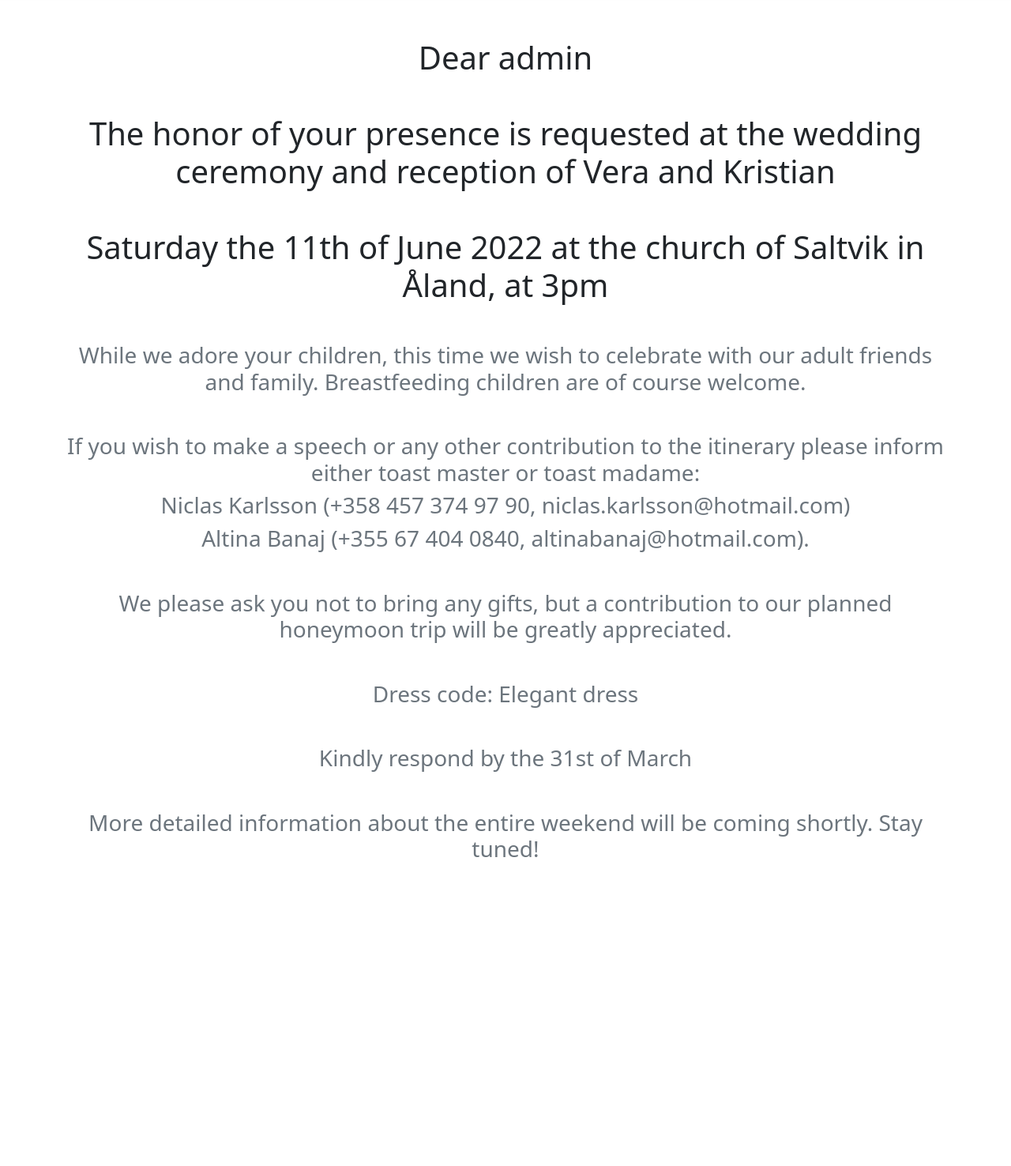
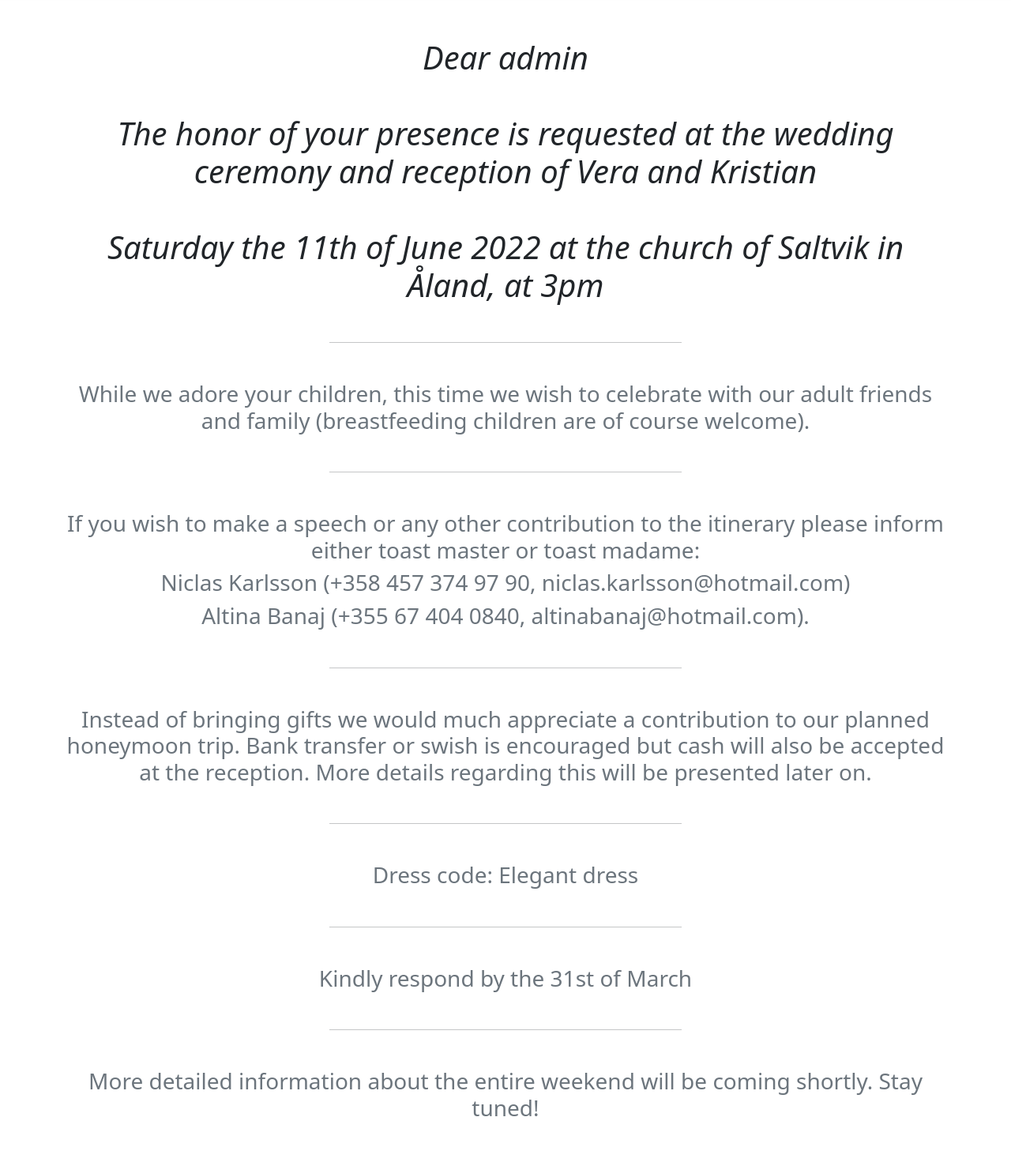
Before and after one commit to jakelamotta/wedding-planner, a Flask app: page / in a window 1280 px wide. Shown: the part 465-1941 px from the top of the page at 79% size. Before the commit the page ends 1550 px from the top, so only its background shows below. Run offline with Flask 2, Linux system fonts and the light colour scheme; a user stored in the database is signed in; data comes from the database, SQL or seed files in the repository; some libraries are stand-ins or nearby versions.

Commit message:
Style change of first page

```diff
--- a/wedding/static/css/custom.css
+++ b/wedding/static/css/custom.css
@@ -34,3 +34,11 @@
     color: #333333;
     background-color:rgba(255,255,255,0.5);
 }
+hr {
+  margin-left: 30%;
+  margin-right: 30%;
+  margin-top: 1rem;
+  margin-bottom: 1rem;
+  border: 0;
+  border-top: 1px solid rgba(0, 0, 0, 0.1);
+}
--- a/wedding/templates/index.html
+++ b/wedding/templates/index.html
@@ -3,20 +3,24 @@
 
 {% block content %}
 <h3 class="display-6">
-	Dear {{guests}}
+	<i>Dear {{guests}}</i>
 </h3>
 
 <h3 class="display-6 mt-5">
-	{{gettext('The honor of your presence is requested at the wedding ceremony and reception of Vera and Kristian')}}
+	<i>{{gettext('The honor of your presence is requested at the wedding ceremony and reception of Vera and Kristian')}}</i>
 </h3>
 
 <h3 class="display-6 mt-5">
-	{{gettext('Saturday the 11th of June 2022 at the church of Saltvik in Åland, at 3pm')}}
+	<i>{{gettext('Saturday the 11th of June 2022 at the church of Saltvik in Åland, at 3pm')}}</i>
 </h3>
 
+<hr class="mt-5"/>
+
 <h3 class="mt-5 text-muted">
-	{{gettext('While we adore your children, this time we wish to celebrate with our adult friends and family. Breastfeeding children are of course welcome.')}}
+	{{gettext('While we adore your children, this time we wish to celebrate with our adult friends and family (breastfeeding children are of course welcome).')}}
 </h3>
+
+<hr class="mt-5"/>
 
 <h3 class="mt-5 text-muted">
 	{{gettext('If you wish to make a speech or any other contribution to the itinerary please inform either toast master or toast madame:')}}
@@ -30,17 +34,26 @@
 	{{gettext('Altina Banaj (+355 67 404 0840, altinabanaj@hotmail.com).')}}
 </h3>
 
+<hr class="mt-5"/>
+
 <h3 class="mt-5 text-muted">
-	{{gettext('We please ask you not to bring any gifts, but a contribution to our planned honeymoon trip will be greatly appreciated.')}}
+	{{gettext('Instead of bringing gifts we would much appreciate a contribution to our planned honeymoon trip. Bank transfer
+	or swish is encouraged but cash will also be accepted at the reception. More details regarding this will be presented later on.')}}
 </h3>
+
+<hr class="mt-5"/>
 
 <h3 class="mt-5 text-muted">
 	{{gettext('Dress code: Elegant dress')}}
 </h3>
 
+<hr class="mt-5"/>
+
 <h3 class="mt-5 text-muted">
 	Kindly respond by the 31st of March
 </h3>
+
+<hr class="mt-5"/>
 
 <h3 class="mt-5 text-muted">
 	{{gettext('More detailed information about the entire weekend will be coming shortly. Stay tuned!')}}
```
